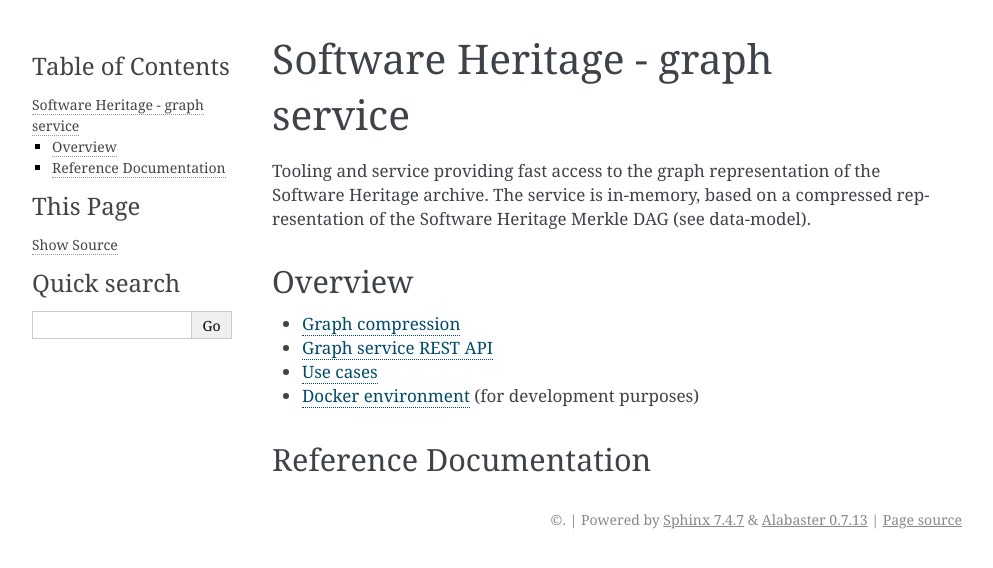
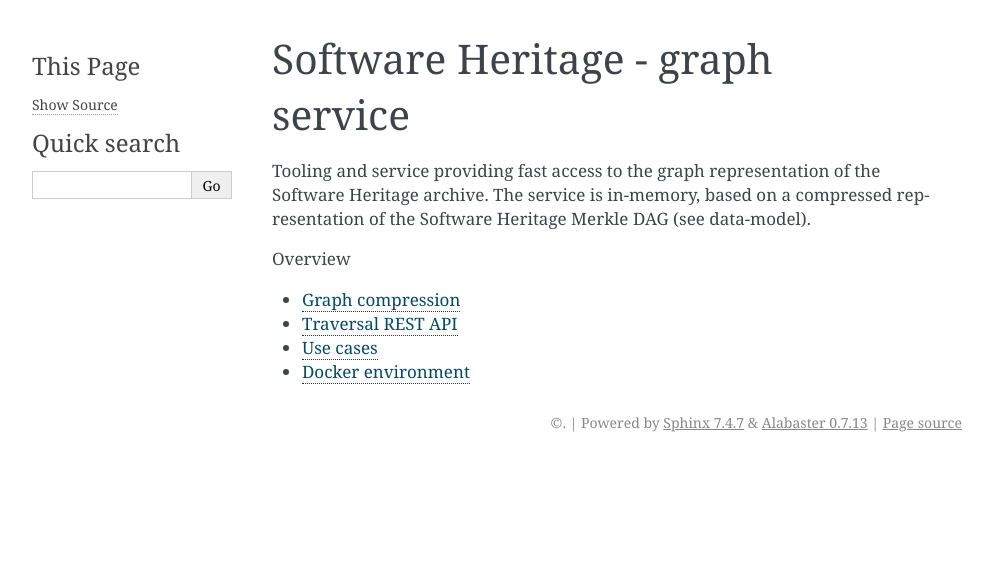
Before and after one commit to SoftwareHeritage/swh-graph, a Sphinx documentation site: the page built from docs/index.rst, in a window 1280 px wide. Shown: the top 568 px of the page, without its empty margins (148-1141 px from the left). Built offline with Sphinx 7.4.7, drawn with Linux system fonts in a browser that asks for light colours; pages that are not in the unit, such as notebooks, are missing from menus.

Commit message:
docs: fix toc

```diff
--- a/docs/api.rst
+++ b/docs/api.rst
@@ -1,5 +1,5 @@
-Graph traversal API
-===================
+Traversal REST API
+==================
 
 Terminology
 -----------
--- a/docs/docker.rst
+++ b/docs/docker.rst
@@ -1,5 +1,5 @@
-Graph Docker environment
-========================
+Docker environment
+==================
 
 
 Build
--- a/docs/index.rst
+++ b/docs/index.rst
@@ -7,20 +7,12 @@
 Software Heritage archive.  The service is in-memory, based on a compressed
 representation of the Software Heritage Merkle DAG (see :ref:`data-model`).
 
+.. toctree::
+   :maxdepth: 1
+   :caption: Overview
 
-Overview
---------
-
-* :doc:`Graph compression <compression>`
-* :doc:`Graph service REST API <api>`
-* :doc:`Use cases <use-cases>`
-* :doc:`Docker environment <docker>` (for development purposes)
-
-
-Reference Documentation
------------------------
-
-.. toctree::
-   :maxdepth: 2
-
+   compression
+   api
+   use-cases
+   docker
    /apidoc/swh.graph
--- a/docs/use-cases.rst
+++ b/docs/use-cases.rst
@@ -1,3 +1,8 @@
+=========
+Use cases
+=========
+
+
 This document lists use cases and benchmark scenarios for the Software Heritage
 graph service.
 
```
